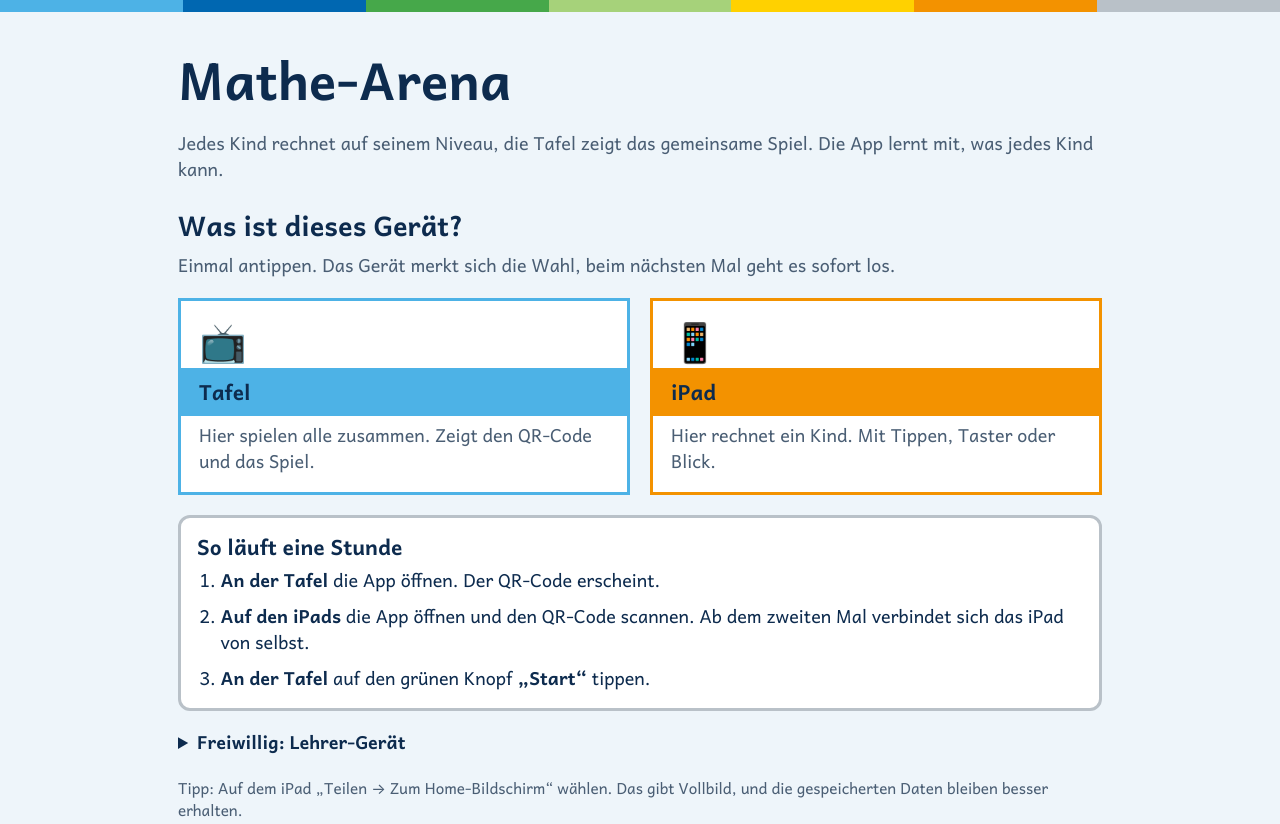
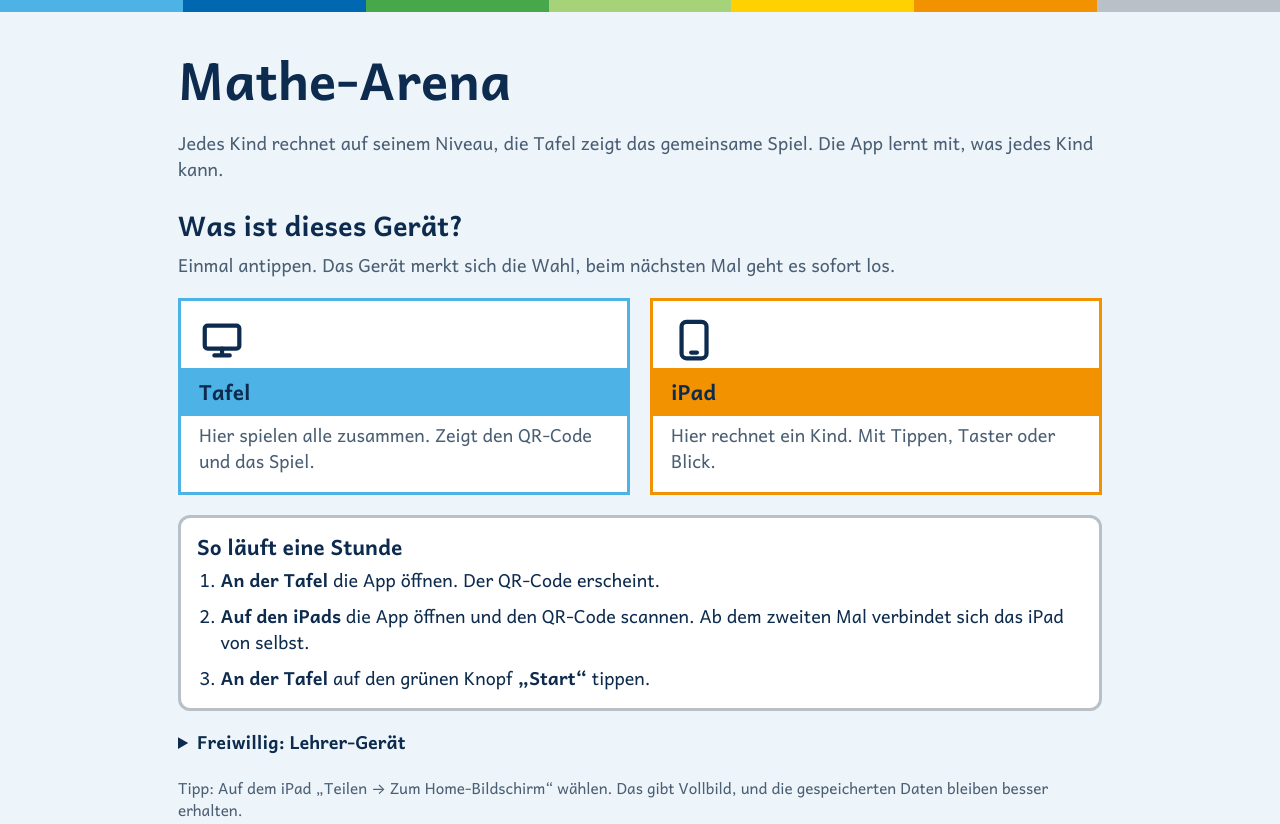
Before and after one commit to Walteroelf/Mathe-Arena, a plain HTML site: page index.html in a window 1280 px wide. Shown: the top 824 px of the page. Drawn offline with Linux system fonts and the light colour scheme.

Commit message:
Linien-Symbole statt Emojis in Menüs und Knöpfen (#3)
* Dunkelmodus in Mittelblau (design.css Version 3)

Co-Authored-By: Claude Sonnet 5.5 <noreply@anthropic.com>
Claude-Session: https://claude.ai/code/session_019tz1pKtRznSd49XAQemqGh

* Linien-Symbole statt Emojis in Menüs und Knöpfen

Co-Authored-By: Claude Sonnet 5.5 <noreply@anthropic.com>
Claude-Session: https://claude.ai/code/session_019tz1pKtRznSd49XAQemqGh

---------

Co-authored-by: Claude <noreply@anthropic.com>

```diff
--- a/index.html
+++ b/index.html
@@ -42,7 +42,7 @@
   <p class="small muted">Testbetrieb ohne Internet (alle Seiten im selben Browser): <a id="lTest" href="tafel.html?net=bc">Tafel mit ?net=bc öffnen</a>, danach Lehrer und Schüler ebenfalls mit <code>?net=bc</code>. Version <span id="ver"></span></p>
   <p class="small muted" id="roleLine"></p>
 </div>
-<script src="js/common.js?v=3"></script>
+<script src="js/common.js?v=4"></script>
 <script>
   document.getElementById('ver').textContent = MR.VERSION;
   var PAGES = { tafel: 'tafel.html', schueler: 'schueler.html', lehrer: 'lehrer.html' };
--- a/js/common.js
+++ b/js/common.js
@@ -116,3 +116,64 @@ window.MR = window.MR || {};
     return Array.from(out);
   };
 })(window.MR);
+
+/* ---------- Linien-Symbole statt Emojis in Menüs und Knöpfen ----------
+   Ersetzt bedienende Zeichen automatisch in jedem Text. Inhalts-Emojis (Pokal, Feuer, Blumen …) bleiben. */
+(function () {
+  const P = {
+    hand: '<path d="M8 12V5.5a1.5 1.5 0 0 1 3 0V11M11 10.5V4a1.5 1.5 0 0 1 3 0v6.5M14 10.5V5.5a1.5 1.5 0 0 1 3 0V13c0 4-2.5 7-6 7-3 0-4.5-1.8-6-4.5L4 13.5a1.5 1.5 0 0 1 2.600-1.500L8 14"/>',
+    zahnrad: '<circle cx="12" cy="12" r="3.2"/><path d="M12 3v3M12 18v3M3 12h3M18 12h3M5.600 5.600l2.100 2.100M16.300 16.300l2.100 2.100M18.400 5.600l-2.100 2.100M7.700 16.300l-2.100 2.100"/>',
+    start: '<path d="M8 5.500v13l11-6.500z"/>',
+    stopp: '<rect x="6" y="6" width="12" height="12" rx="1.500"/>',
+    gruppe: '<circle cx="9" cy="8.500" r="3.200"/><path d="M3 19.500c.6-3.600 3-5.500 6-5.500s5.400 1.900 6 5.500M16 5.700a3.200 3.200 0 0 1 0 5.600M18 14.300c1.800.7 2.800 2.400 3.100 5.200"/>',
+    lehrer: '<circle cx="12" cy="8" r="3.800"/><path d="M4.500 20.500c.8-4 3.800-6 7.500-6s6.700 2 7.500 6"/>',
+    tafel: '<rect x="3" y="4.500" width="18" height="12" rx="1.500"/><path d="M8 20h8M12 16.500V20"/>',
+    tablet: '<rect x="5.500" y="2.500" width="13" height="19" rx="2.500"/><path d="M10.500 18.500h3"/>',
+    links: '<path d="M15 5.500 8.500 12l6.500 6.500"/>',
+    schloss: '<rect x="5.500" y="10.500" width="13" height="9.500" rx="2"/><path d="M8.500 10.500V8a3.500 3.500 0 0 1 7 0v2.500"/>',
+    tipp: '<path d="M9 17.500h6M10 20.500h4M12 3.500a5.500 5.500 0 0 0-3.200 10c.8.600 1.200 1.300 1.200 2.500h4c0-1.200.4-1.900 1.200-2.500A5.500 5.500 0 0 0 12 3.500z"/>',
+    haken: '<path d="M4.500 12.500 10 18 19.500 6.500"/>',
+    kreuz: '<path d="M6 6l12 12M18 6 6 18"/>',
+    neu: '<path d="M4.500 12a7.500 7.500 0 0 1 13-5l2 2M19.500 4.500V9h-4.500"/><path d="M19.500 12a7.500 7.500 0 0 1-13 5l-2-2M4.500 19.500V15H9"/>',
+    finger: '<path d="M3.500 12h17M7 8.500 3.500 12 7 15.500M17 8.500l3.500 3.500-3.500 3.500"/>',
+    taster: '<circle cx="12" cy="12" r="8.500"/><circle cx="12" cy="12" r="3.500"/>',
+    auge: '<path d="M2.500 12S6 5.500 12 5.500 21.500 12 21.500 12 18 18.500 12 18.500 2.500 12 2.500 12z"/><circle cx="12" cy="12" r="3"/>'
+  };
+  const M = { '✋': 'hand', '⚙': 'zahnrad', '⚙️': 'zahnrad', '▶': 'start', '▶️': 'start', '■': 'stopp', '👥': 'gruppe',
+    '🧑‍🏫': 'lehrer', '👩‍🏫': 'lehrer', '📺': 'tafel', '📱': 'tablet', '◀': 'links', '🔒': 'schloss', '💡': 'tipp',
+    '✓': 'haken', '✔': 'haken', '✕': 'kreuz', '↺': 'neu', '👆': 'finger', '🔘': 'taster', '👁': 'auge', '👁️': 'auge' };
+  const rx = new RegExp(Object.keys(M).sort((a, b) => b.length - a.length).join('|'), 'g');
+  const skip = /^(SCRIPT|STYLE|TEXTAREA|TITLE|OPTION|SVG|TEXT|TSPAN|CANVAS)$/i;
+  function sprite() {
+    if (document.getElementById('sym-sprite')) return;
+    const s = document.createElementNS('http://www.w3.org/2000/svg', 'svg');
+    s.id = 'sym-sprite'; s.setAttribute('aria-hidden', 'true'); s.setAttribute('style', 'position:absolute;width:0;height:0;overflow:hidden');
+    s.innerHTML = Object.keys(P).map(k => '<symbol id="s-' + k + '" viewBox="0 0 24 24">' + P[k] + '</symbol>').join('');
+    document.body.appendChild(s);
+  }
+  function conv(n) {
+    if (n.nodeType === 3) {
+      const par = n.parentNode;
+      if (!par || skip.test(par.nodeName) || !rx.test(n.nodeValue)) { rx.lastIndex = 0; return; }
+      rx.lastIndex = 0;
+      const frag = document.createDocumentFragment(); let last = 0, m; const t = n.nodeValue;
+      while ((m = rx.exec(t))) {
+        if (m.index > last) frag.appendChild(document.createTextNode(t.slice(last, m.index)));
+        const sv = document.createElementNS('http://www.w3.org/2000/svg', 'svg');
+        sv.setAttribute('class', 'symbol'); sv.setAttribute('aria-hidden', 'true');
+        sv.innerHTML = '<use href="#s-' + M[m[0]] + '"/>';
+        frag.appendChild(sv); last = m.index + m[0].length;
+      }
+      if (last < t.length) frag.appendChild(document.createTextNode(t.slice(last)));
+      par.replaceChild(frag, n);
+    } else if (n.nodeType === 1 && !skip.test(n.nodeName)) {
+      for (const c of Array.from(n.childNodes)) conv(c);
+    }
+  }
+  function start() {
+    sprite(); conv(document.body);
+    new MutationObserver(ms => { for (const m of ms) { if (m.type === 'characterData') conv(m.target); else m.addedNodes.forEach(conv); } })
+      .observe(document.body, { childList: true, subtree: true, characterData: true });
+  }
+  if (document.body) start(); else document.addEventListener('DOMContentLoaded', start);
+})();
```
Also changed, not shown: lehrer.html (+1 -1 lines), schueler.html (+1 -1 lines), tafel.html (+1 -1 lines).
